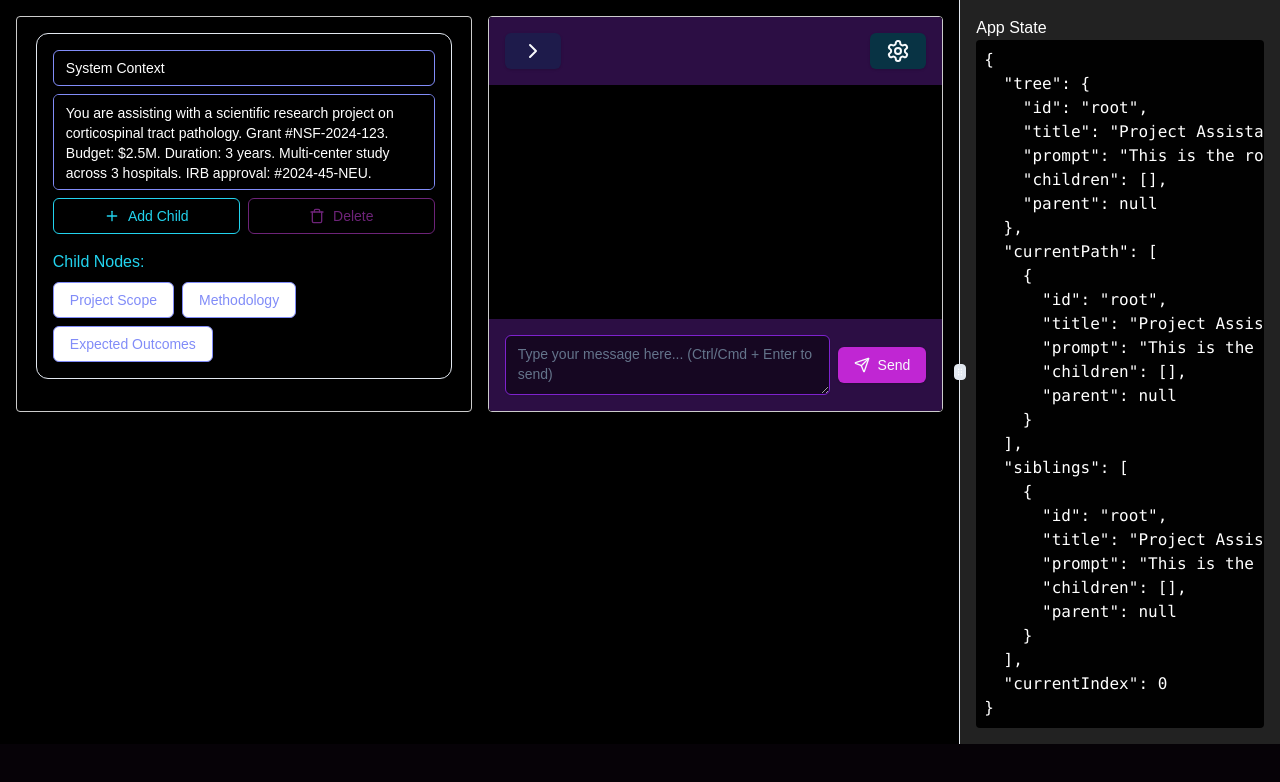
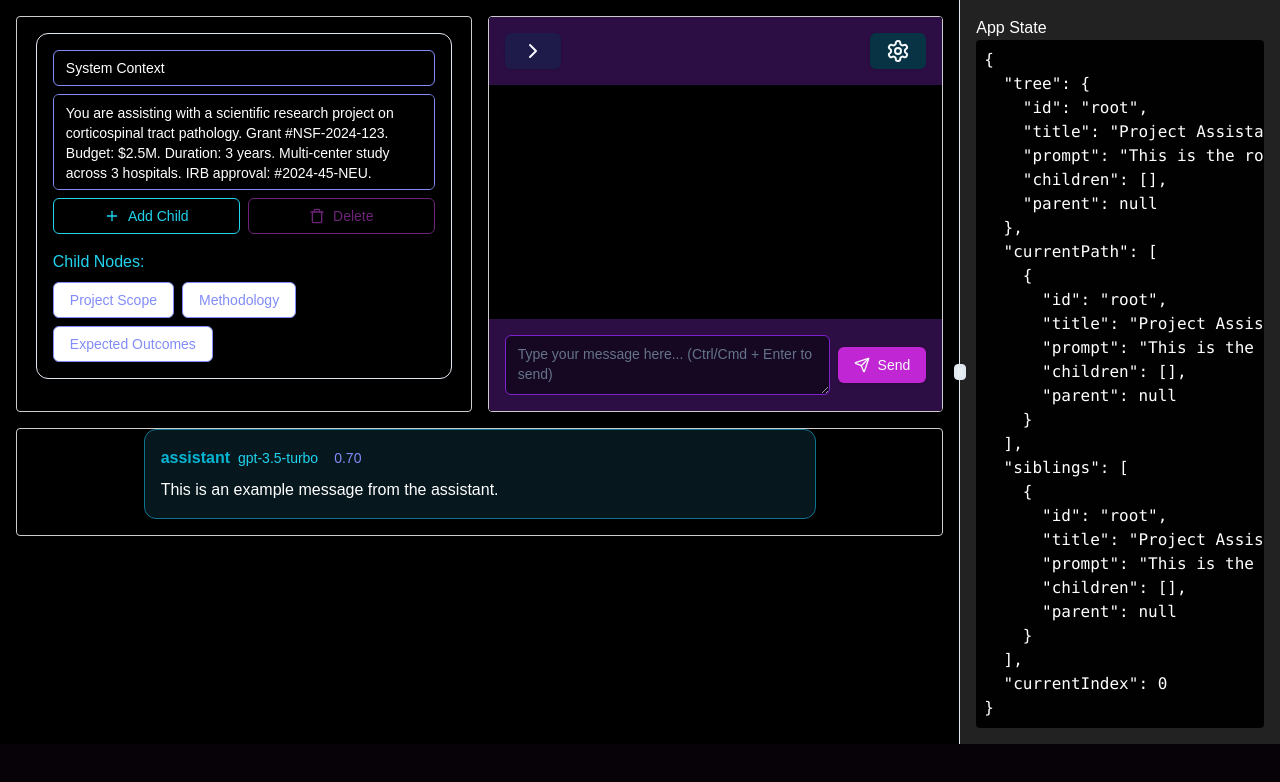
Before and after one commit to JacKaL37/cogmate, a Next.js app in the folder cogmate/: page / in a window 1280 px wide. Shown: the top 782 px of the page. Built offline with nearby package versions, Linux system fonts and the light colour scheme.

Commit message:
extracted Message.tsx from AIChat.tsx

```diff
--- a/cogmate/components/AIChat.tsx
+++ b/cogmate/components/AIChat.tsx
@@ -26,9 +26,11 @@ import {
   ChevronRight,
   Search,
 } from "lucide-react";
+import Message from "@/components/Message";
+import "@/app/globals.css";
 
 // Types
-type Message = {
+type MessageType = {
   role: "user" | "assistant" | "system";
   content: string;
   model?: string;
@@ -38,7 +40,7 @@ type Message = {
 type Chat = {
   id: string;
   title: string;
-  messages: Message[];
+  messages: MessageType[];
 };
 
 type ChatState = {
@@ -53,7 +55,7 @@ type ChatState = {
 
 // Components
 
-const ChatMessage: React.FC<{ message: Message }> = ({ message }) => {
+const ChatMessage: React.FC<{ message: MessageType }> = ({ message }) => {
   const getCardClassName = () => {
     switch (message.role) {
       case "user":
@@ -102,7 +104,7 @@ const ChatMessage: React.FC<{ message: Message }> = ({ message }) => {
   );
 };
 
-const ConversationPanel: React.FC<{ messages: Message[] }> = ({ messages }) => {
+const ConversationPanel: React.FC<{ messages: MessageType[] }> = ({ messages }) => {
   const messagesEndRef = useRef<HTMLDivElement>(null);
 
   useEffect(() => {
@@ -112,7 +114,7 @@ const ConversationPanel: React.FC<{ messages: Message[] }> = ({ messages }) => {
   return (
     <div className="flex-1 overflow-y-auto p-4 bg-black">
       {messages.map((message, index) => (
-        <ChatMessage key={index} message={message} />
+        <Message key={index} {...message} />
       ))}
       <div ref={messagesEndRef} />
     </div>
@@ -419,7 +421,7 @@ const AIChat: React.FC = () => {
     );
     if (!currentChat) return;
 
-    const newMessage: Message = { role: "user", content: message };
+    const newMessage: MessageType = { role: "user", content: message };
     const updatedMessages = [...currentChat.messages, newMessage];
 
     updateChatState({
@@ -433,7 +435,7 @@ const AIChat: React.FC = () => {
     setIsLoading(true);
 
     // Simulating API call and streaming response
-    const assistantMessage: Message = {
+    const assistantMessage: MessageType = {
       role: "assistant",
       content:
         "This is a simulated response. In a real implementation, you would send the message to the OpenAI API and stream the response back.",
--- /dev/null
+++ b/cogmate/components/Message.tsx
@@ -0,0 +1,58 @@
+
+import React from "react";
+import { Card, CardContent } from "@/components/ui/card";
+import ReactMarkdown from "react-markdown";
+
+type MessageProps = {
+  role: "user" | "assistant" | "system";
+  content: string;
+  model?: string;
+  temperature?: number;
+};
+
+const Message: React.FC<MessageProps> = ({ role, content, model, temperature }) => {
+  const getCardClassName = () => {
+    switch (role) {
+      case "user":
+        return "mb-4 bg-fuchsia-900 bg-opacity-30 border-fuchsia-700";
+      case "assistant":
+        return "mb-4 bg-cyan-900 bg-opacity-30 border-cyan-700";
+      case "system":
+        return "mb-4 bg-indigo-900 bg-opacity-30 border-indigo-700";
+      default:
+        return "mb-4 bg-purple-900 bg-opacity-30 border-purple-700";
+    }
+  };
+
+  const getRoleTextColor = () => {
+    switch (role) {
+      case "user":
+        return "text-fuchsia-500";
+      case "assistant":
+        return "text-cyan-500";
+      case "system":
+        return "text-indigo-500";
+      default:
+        return "text-fuchsia-500";
+    }
+  };
+
+  return (
+    <Card className={`${getCardClassName()} max-w-2xl mx-auto`}>
+      <CardContent className="p-4">
+        <div className="flex justify-start items-center mb-2 justify">
+          <span className={`font-bold ${getRoleTextColor()}`}>{role}</span>
+          {model && <span className="text-sm text-cyan-400 mx-2">{model}</span>}
+          {temperature !== undefined && (
+            <span className="text-sm text-indigo-400 mx-2">
+              {temperature.toFixed(2)}
+            </span>
+          )}
+        </div>
+        <ReactMarkdown className="text-white">{content}</ReactMarkdown>
+      </CardContent>
+    </Card>
+  );
+};
+
+export default Message;
--- a/cogmate/components/WorkshopDashboard.tsx
+++ b/cogmate/components/WorkshopDashboard.tsx
@@ -4,8 +4,6 @@ import React from 'react';
 import { useSelector } from 'react-redux';
 import DynamicAIChat from '@/components/DynamicAIChat';
 import PromptTreeEditor from '@/components/PromptTreeEditor';
-// import PromptManager from '@/components/PromptManager';
-// import PromptBrowser from '@/components/PromptBrowser';
 import TextBlobGraph from '@/components/TextBlobGraph';
 import { Tooltip, TooltipTrigger, TooltipContent, TooltipProvider } from '@/components/ui/tooltip';
 import { Select, SelectTrigger, SelectContent, SelectItem } from '@/components/ui/select';
@@ -19,6 +17,7 @@ import { Provider } from 'react-redux';
 import { configureStore } from '@reduxjs/toolkit';
 import appReducer from '@/store/appSlice';
 import { ResizablePanelGroup, ResizablePanel, ResizableHandle } from '@/components/ui/resizable';
+import Message from "@/components/Message";
 
 const store = configureStore({
   reducer: {
@@ -29,40 +28,7 @@ const store = configureStore({
 const components = [
   { name: 'PromptTreeEditor', component: <PromptTreeEditor /> },
   { name: 'DynamicAIChat', component: <DynamicAIChat /> },
-  // { name: 'PromptBrowser', component: <PromptBrowser /> },
-  // { name: 'PromptManager', component: <PromptManager /> },
-  //{ name: 'TextBlobGraph', component: <TextBlobGraph /> },
-  // { name: 'Tooltip', component: (
-  //   <Tooltip>
-  //     <TooltipTrigger>Hover me</TooltipTrigger>
-  //     <TooltipContent>Tooltip content with more details</TooltipContent>
-  //   </Tooltip>
-  // ) },
-  // { name: 'Select', component: (
-  //   <>
-  //     <Select>
-  //       <SelectTrigger>Select an option</SelectTrigger>
-  //       <SelectContent>
-  //         <SelectItem value="option1">Option 1</SelectItem>
-  //         <SelectItem value="option2">Option 2</SelectItem>
-  //         <SelectItem value="option3">Option 3</SelectItem>
-  //       </SelectContent>
-  //     </Select>
-  //   </>
-  // ) },
-  // { name: 'Button', component: <Button onClick={() => alert('Button clicked!')}>Click me</Button> },
-  // { name: 'Input', component: <Input placeholder="Type here" defaultValue="Default text" /> },
-  // { name: 'Textarea', component: <Textarea placeholder="Type here" defaultValue="Default text in textarea" /> },
-  // { name: 'Card', component: (
-  //   <Card>
-  //     <CardContent>
-  //       <h4>Card Title</h4>
-  //       <p>Card content with more details and information.</p>
-  //     </CardContent>
-  //   </Card>
-  // ) },
-  // { name: 'Checkbox', component: <Checkbox defaultChecked>Check me</Checkbox> },
-  // { name: 'Slider', component: <Slider defaultValue={[50]} min={0} max={100} step={1} /> },
+  { name: 'Message', component: <Message role="assistant" content="This is an example message from the assistant." model="gpt-3.5-turbo" temperature={0.7} /> },
 ];
 
 const WorkshopDashboard = () => {
@@ -70,8 +36,8 @@ const WorkshopDashboard = () => {
 
   return (
     <TooltipProvider>
-      <div style={{ display: 'flex', flexDirection: 'column',  backgroundColor: "black", color: "white" }}>
-        <ResizablePanelGroup direction="horizontal" style={{ overflowY: 'scroll'}}>
+      <div style={{ display: 'flex', flexDirection: 'column', backgroundColor: "black", color: "white" }}>
+        <ResizablePanelGroup direction="horizontal" style={{ overflowY: 'scroll' }}>
           <ResizablePanel>
             <div style={{ flex: '1 1 auto', overflowY: 'auto', padding: '16px' }}>
               <div style={{ display: 'flex', flexWrap: 'wrap', gap: '16px' }}>
@@ -87,7 +53,7 @@ const WorkshopDashboard = () => {
           <ResizablePanel defaultSize={25}>
             <div style={{ flex: '0 0 200px', overflowY: 'auto', padding: '16px', backgroundColor: '#222' }}>
               <h3>App State</h3>
-              <pre style={{ background: '#010101', padding: '8px', borderRadius: '4px', color: 'white', overflow: 'scroll'}}>
+              <pre style={{ background: '#010101', padding: '8px', borderRadius: '4px', color: 'white', overflow: 'scroll' }}>
                 {JSON.stringify(appState, null, 2)}
               </pre>
             </div>
--- a/cogmate/pages/_app.tsx
+++ b/cogmate/pages/_app.tsx
@@ -1,6 +1,6 @@
 import { Provider } from 'react-redux'
 import store from '@/store'
-import '@/styles/globals.css'
+import '@/app/globals.css'
 
 import { AppProps } from 'next/app'
 
```
